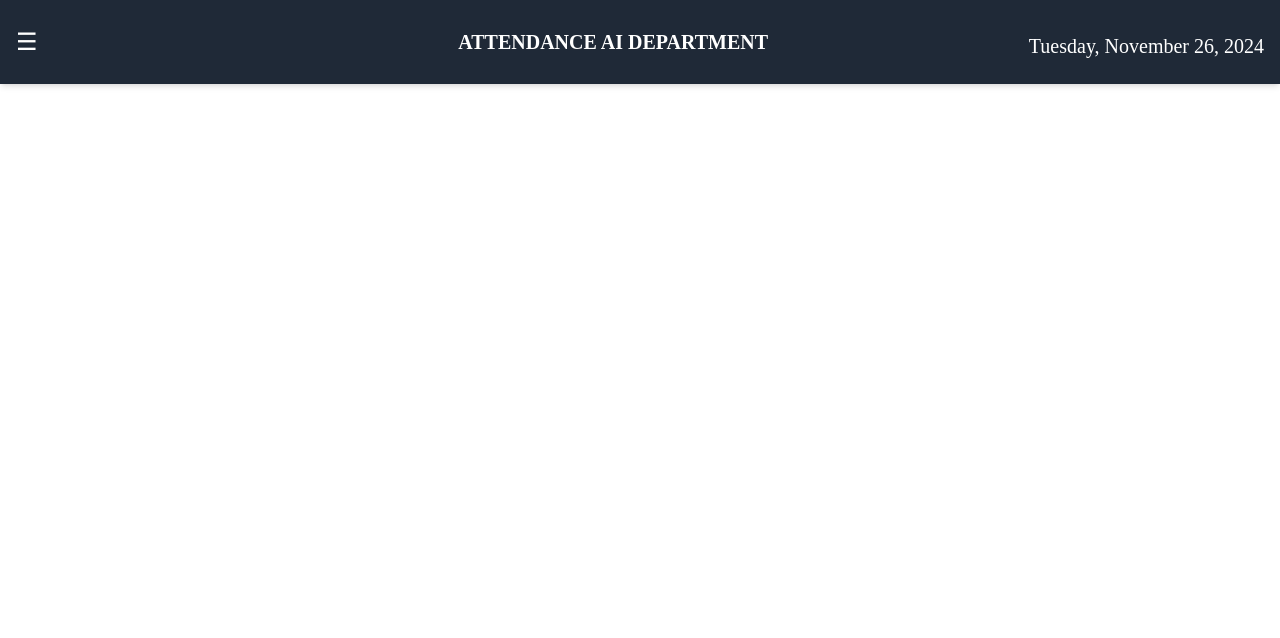
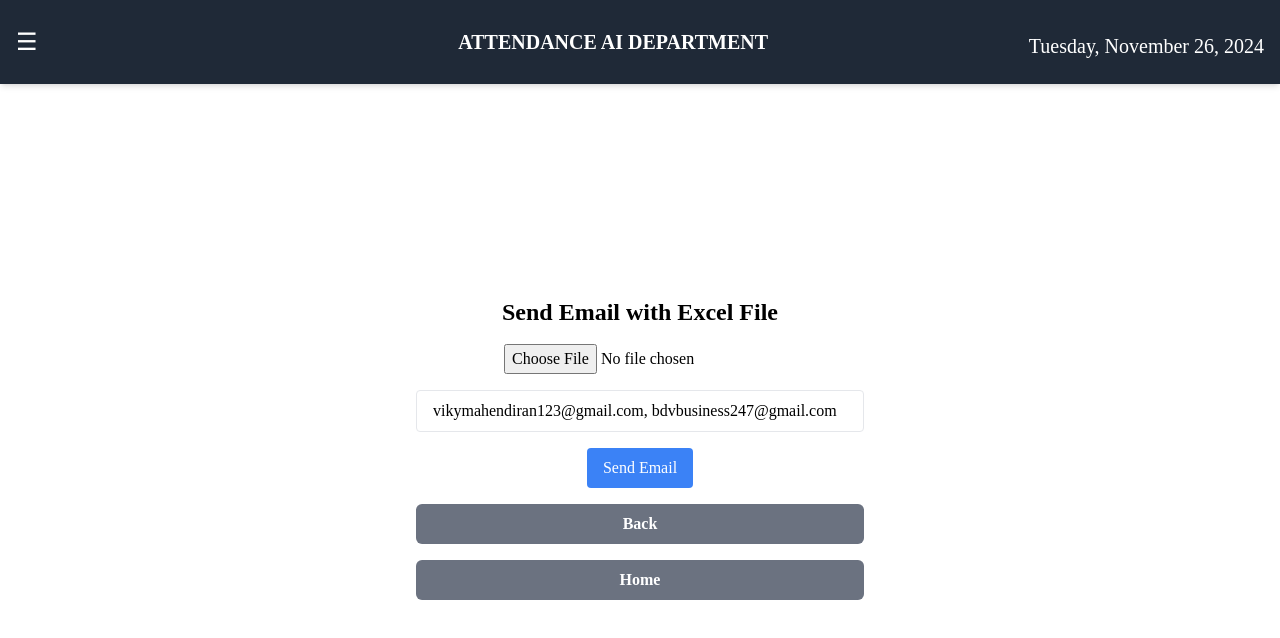
Before and after one commit to jaisanth123/AttendanceSync_AWS_DEPLOYMENT, a React (Vite) app in the folder frontend/: page /send-email in a window 1280 px wide. Shown: the top 638 px of the page. Built offline with nearby package versions, Linux system fonts and the light colour scheme; a web font is replaced by a local one.

Commit message:
26/11/2024 11:28

```diff
--- a/frontend/src/App.jsx
+++ b/frontend/src/App.jsx
@@ -13,6 +13,8 @@ import SignUp from "./components/SignUp";
 import Dashboard from "./components/Dashboard";
 import GenerateExcel from './components/GenerateExcel';
 import GenerateReport from './components/GenerateReport';
+
+import SendEmail from "./components/SendMail";
 
 function App() {
   const [isSidebarOpen, setIsSidebarOpen] = useState(false);
@@ -115,6 +117,7 @@ function App() {
             <Route path="/signin" element={<SignIn />} />
             <Route path="/signup" element={<SignUp />} />
             <Route path="/generateEmail" element={<GenerateExcel />} />
+            <Route path="/send-email" element={<SendEmail />} />
             <Route path="/generateReport" element={<GenerateReport />} />
           </Routes>
         </div>
--- a/frontend/src/components/GenerateExcel.jsx
+++ b/frontend/src/components/GenerateExcel.jsx
@@ -76,7 +76,7 @@ const GenerateExcel = () => {
     <div className="flex items-center justify-center min-h-screen p-4 ">
       <div className="w-full max-w-md p-6 text-white bg-gray-800 rounded-lg shadow-md">
         <h2 className="mb-4 text-2xl font-bold text-center">
-          Absent Report Downloader
+          Absent mail generator
         </h2>
         <div className="mb-4">
           <label htmlFor="date" className="block mb-1 font-semibold">
@@ -119,6 +119,16 @@ const GenerateExcel = () => {
             {isLoading ? "Generating Report..." : "Download Report"}
           </button>
         </div>
+        {/* Navigate to Send Email Page */}
+<div className="mb-4">
+  <button
+    onClick={() => navigate("/send-email")} // Adjust this path based on your route setup
+    className="w-full px-6 py-2 font-semibold text-white transition-all duration-500 transform bg-blue-600 rounded-md hover:scale-105 hover:bg-blue-700"
+  >
+    Go to Send Email Page
+  </button>
+</div>
+
 
         {/* Back Button */}
         <div className="mb-4">
--- a/frontend/src/components/SendMail.jsx
+++ b/frontend/src/components/SendMail.jsx
@@ -1,9 +1,12 @@
-import React, { useState } from 'react';
+import React, { useState } from "react";
+import { useNavigate } from "react-router-dom";
 
 const SendEmail = () => {
   const [emailStatus, setEmailStatus] = useState("");
   const [file, setFile] = useState(null);
   const [isButtonClicked, setIsButtonClicked] = useState(false);
+  const [toEmails, setToEmails] = useState("vikymahendiran123@gmail.com, bdvbusiness247@gmail.com"); // Default emails
+  const navigate = useNavigate();
 
   const handleFileChange = (e) => {
     setFile(e.target.files[0]);
@@ -21,13 +24,16 @@ const SendEmail = () => {
     formData.append("file", file);
     formData.append("subject", "Daily Report");
     formData.append("content", "Please find the attached Excel report.");
-    formData.append("toEmails", "vikymahendiran123@gmail.com");
+    formData.append("toEmails", toEmails); // Use the toEmails state
 
     try {
-      const response = await fetch("http://localhost:5000/api/attendance/send-email", {
-        method: "POST",
-        body: formData,
-      });
+      const response = await fetch(
+        "http://localhost:5000/api/attendance/send-email",
+        {
+          method: "POST",
+          body: formData,
+        }
+      );
 
       if (response.ok) {
         const data = await response.json();
@@ -52,15 +58,42 @@ const SendEmail = () => {
         accept=".xls,.xlsx"
         className="mb-4"
       />
+      <input
+        type="text"
+        placeholder="Enter additional email addresses separated by commas"
+        value={toEmails}
+        onChange={(e) => setToEmails(e.target.value)} // Update state when the user adds more emails
+        className="mb-4 px-4 py-2 border rounded w-full max-w-md"
+      />
       <button
         onClick={sendEmail}
         className={`px-4 py-2 rounded text-white ${
-          isButtonClicked ? "bg-blue-700" : "bg-blue-500"
+          isButtonClicked ? "bg-blue-800" : "bg-blue-500"
         }`}
       >
         Send Email
       </button>
       {emailStatus && <p className="mt-4 text-sm">{emailStatus}</p>}
+
+      {/* Back Button */}
+      <div className="w-full max-w-md mt-4">
+        <button
+          onClick={() => navigate(-1)} // Navigate to the previous page
+          className="w-full px-4 py-2 font-semibold text-white bg-gray-500 rounded-md hover:bg-gray-700 transition-transform transform hover:scale-105"
+        >
+          Back
+        </button>
+      </div>
+
+      {/* Home Button */}
+      <div className="w-full max-w-md mt-4">
+        <button
+          onClick={() => navigate("/")} // Navigate to the home page
+          className="w-full px-4 py-2 font-semibold text-white bg-gray-500 rounded-md hover:bg-gray-700 transition-transform transform hover:scale-105"
+        >
+          Home
+        </button>
+      </div>
     </div>
   );
 };
```
Also changed, not shown: 1 other file (tests, documents, lock files or other folders).
